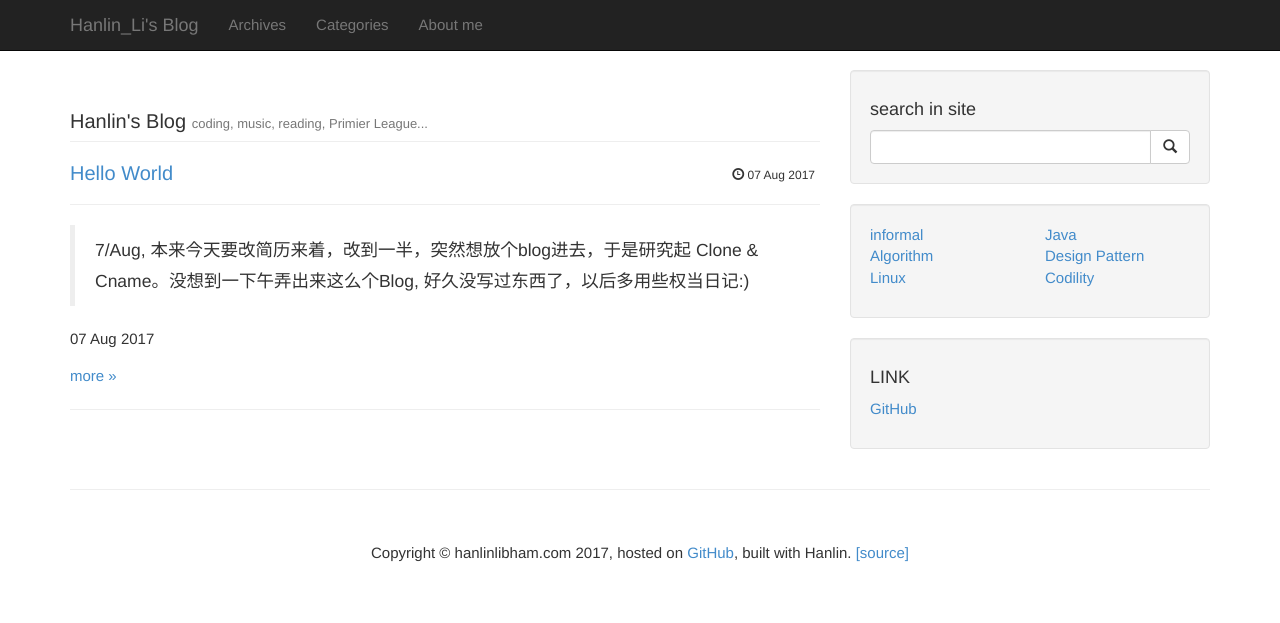
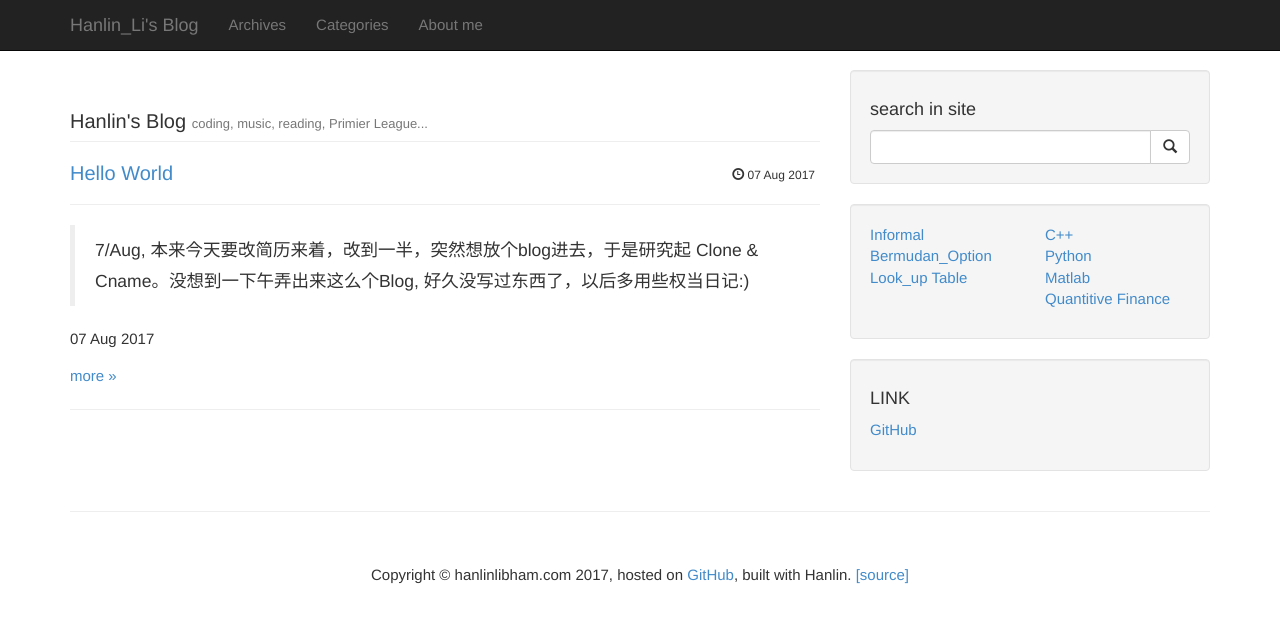
Before and after one commit to hanlinlibham/hanlinlibham.github.io, a Jekyll site: the page built from index.html, in a window 1280 px wide. Shown: the top 623 px of the page. Built offline with Jekyll 4.4.1, drawn with Linux system fonts in a browser that asks for light colours; Markdown is read by kramdown in place of the engine named in the settings; the list of posts is cut into pages by our own code.

Commit message:
Update default.html

```diff
--- a/_layouts/default.html
+++ b/_layouts/default.html
@@ -107,17 +107,17 @@
                 <ul class="list-unstyled">
                   <li>
                     <a href="/categories.html#informal">
-                      informal
+                      Informal
                     </a>
                   </li>
                   <li>
-                    <a href="/categories.html#algorithm">
-                      Algorithm
+                    <a href="/categories.html#Bermudan_Option">
+                      Bermudan_Option
                     </a>
                   </li>
                   <li>
-                    <a href="/categories.html#linux">
-                      Linux
+                    <a href="/categories.html#LookupTable">
+                      Look_up Table
                     </a>
                   </li>
                 </ul>
@@ -126,19 +126,24 @@
               <div class="col-lg-6">
                 <ul class="list-unstyled">
                   <li>
-                    <a href="/categories.html#java">
-                      Java
+                    <a href="/categories.html#C++">
+                      C++
                     </a>
                   </li>
                   <li>
-                    <a href="/categories.html#design">
-                      Design Pattern
+                    <a href="/categories.html#Python">
+                      Python
                     </a>
                   </li>
                   <li>
-                    <a href="/categories.html#codility">
-                      Codility
+                    <a href="/categories.html#Matlab">
+                      Matlab
                     </a>
+                  </li>
+		  <li>
+                    <a href="/categories.html#QF">
+                      Quantitive Finance
+                   </a>
                   </li>
                 </ul>
               </div>
```
